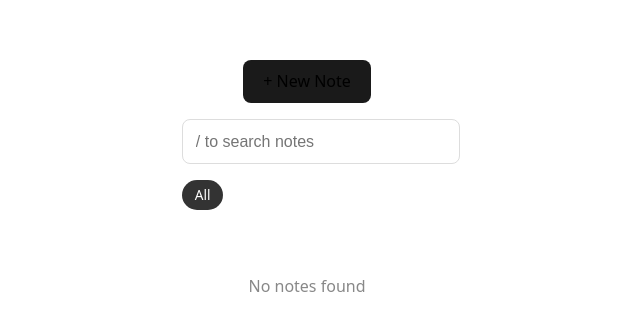
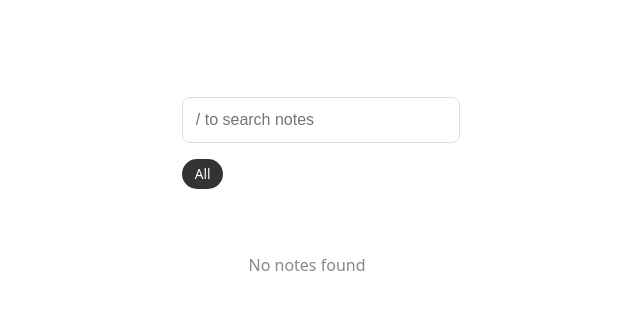
Before and after one commit to gongahkia/yoro, a React (Vite) app: page / in a window 1280 px wide. Shown: the part 197-528 px from the top of the page, without its empty margins (333-973 px from the left). Built offline with nearby package versions, Linux system fonts and the light colour scheme.

Commit message:
feat(app): fixed and added

```diff
--- a/src/App.tsx
+++ b/src/App.tsx
@@ -175,7 +175,6 @@ function App() {
         {
             id: 'new-note',
             label: 'Create New Note',
-            shortcut: 'Cmd+N',
             action: () => handleCreateNote(),
             category: 'General'
         },
@@ -608,11 +607,7 @@ function App() {
             <Routes>
                 <Route path="/" element={
                     <>
-                        <div className="app-header">
-                            <button className="btn-primary" onClick={handleCreateNote}>
-                                + New Note
-                            </button>
-                        </div>
+
                         <NoteList
                             notes={data.notes}
                             onSelectNote={handleSelectNote}
```
